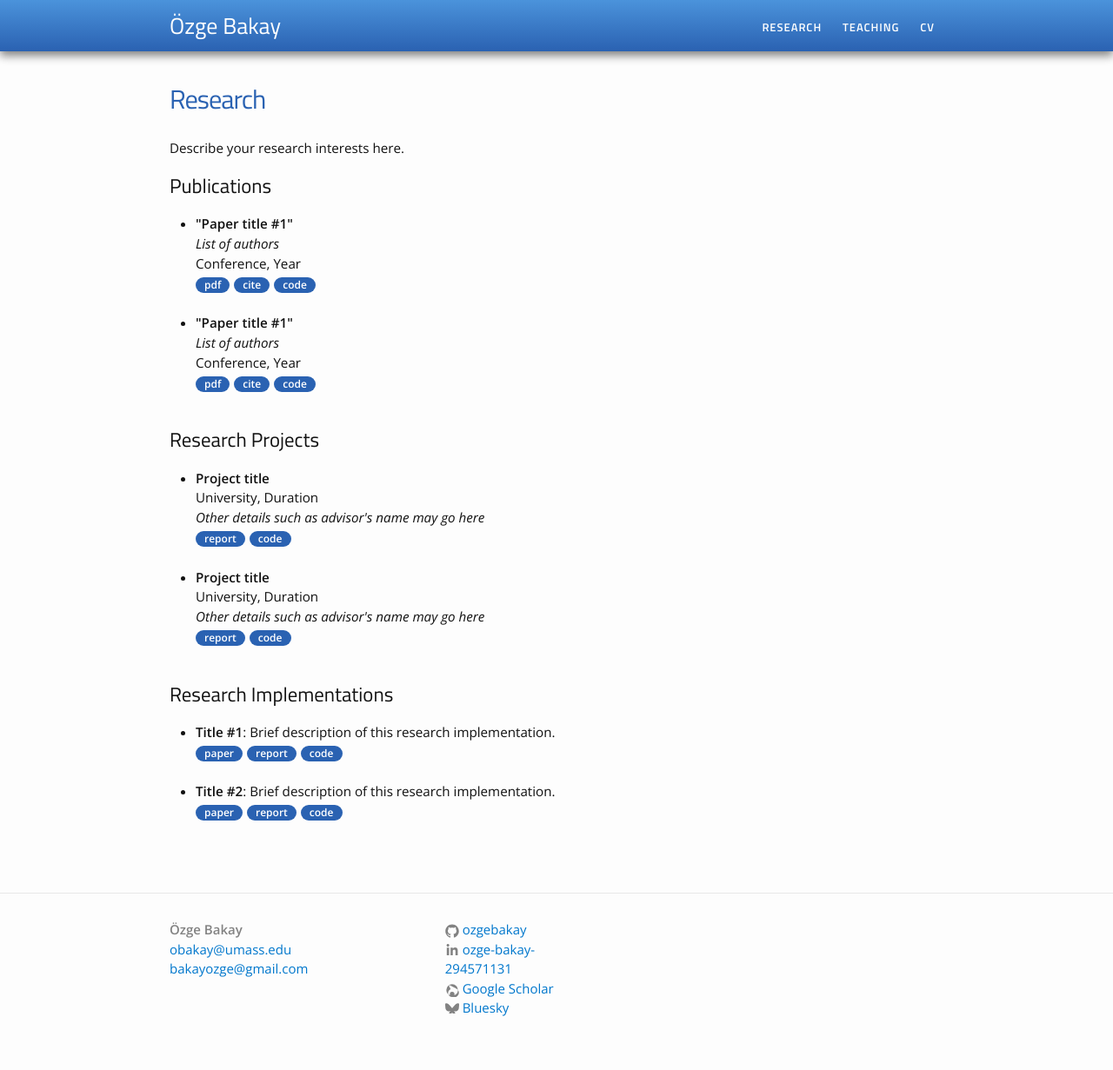
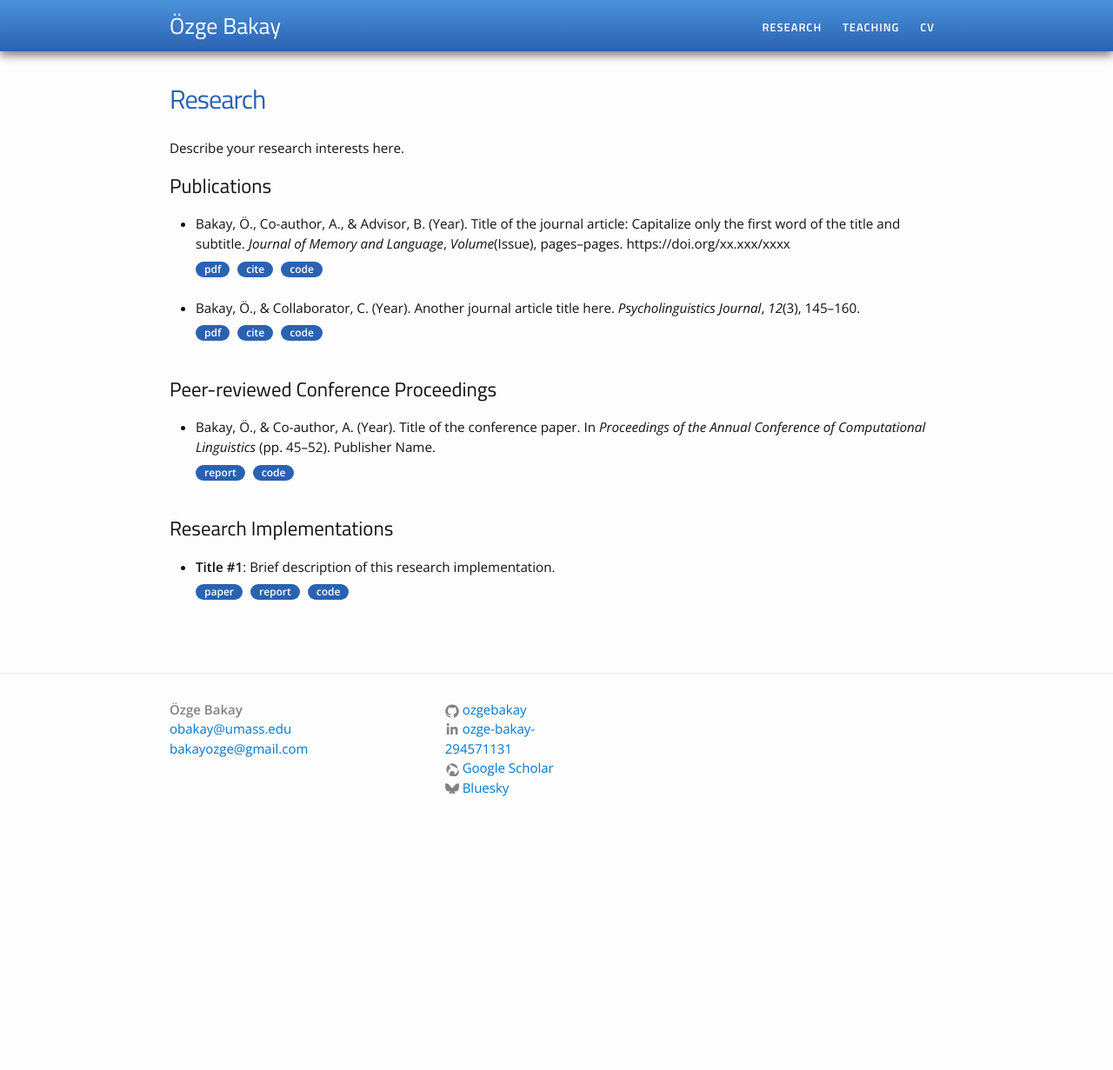
Before and after one commit to ozgebakay/ozgebakay.github.io, a Jekyll site: the page built from research.md, in a window 1280 px wide. Shown: the whole page at 87% size. Built offline with Jekyll 4.4.1, drawn with Linux system fonts in a browser that asks for light colours; after the commit the page ends 977 px from its top, so only the background shows below that.

Commit message:
Update research.md

```diff
--- a/research.md
+++ b/research.md
@@ -9,43 +9,46 @@ Describe your research interests here.
 <h2>Publications</h2>
 <ul>
 	<li>
-		<b>"Paper title #1"</b><br>
-		<i>List of authors</i><br>
-		Conference, Year<br>
-		<a href=""><div class="color-button">pdf</div></a><a href=""><div class="color-button">cite</div></a><a href=""><div class="color-button">code</div></a>
-	</li><br>
+		Bakay, Ö., Co-author, A., &amp; Advisor, B. (Year). Title of the journal article: Capitalize only the first word of the title and subtitle. <i>Journal of Memory and Language</i>, <i>Volume</i>(Issue), pages–pages. https://doi.org/xx.xxx/xxxx
+		<div class="button-container" style="margin-top: 5px;">
+			<a href="/assets/pdfs/your-paper-1.pdf"><div class="color-button" style="display:inline-block;">pdf</div></a>
+			<a href="#bibtex-id-1"><div class="color-button" style="display:inline-block;">cite</div></a>
+			<a href="https://github.com/yourusername/project-repo"><div class="color-button" style="display:inline-block;">code</div></a>
+		</div>
+	</li>
+	<br>
 	<li>
-		<b>"Paper title #1"</b><br>
-		<i>List of authors</i><br>
-		Conference, Year<br>
-		<a href=""><div class="color-button">pdf</div></a><a href=""><div class="color-button">cite</div></a><a href=""><div class="color-button">code</div></a>
-	</li><br>
+		Bakay, Ö., &amp; Collaborator, C. (Year). Another journal article title here. <i>Psycholinguistics Journal</i>, <i>12</i>(3), 145–160.
+		<div class="button-container" style="margin-top: 5px;">
+			<a href="/assets/pdfs/your-paper-2.pdf"><div class="color-button" style="display:inline-block;">pdf</div></a>
+			<a href="#bibtex-id-2"><div class="color-button" style="display:inline-block;">cite</div></a>
+			<a href="https://github.com/yourusername/project-repo2"><div class="color-button" style="display:inline-block;">code</div></a>
+		</div>
+	</li>
+	<br>
 </ul>
 
-<h2>Research Projects</h2>
+<h2>Peer-reviewed Conference Proceedings</h2>
 <ul>
 	<li>
-		<b>Project title</b><br>
-		University, Duration<br>
-		<i>Other details such as advisor's name may go here</i><br>
-		<a href=""><div class="color-button">report</div></a><a href=""><div class="color-button">code</div></a>
-	</li><br>
-	<li>
-		<b>Project title</b><br>
-		University, Duration<br>
-		<i>Other details such as advisor's name may go here</i><br>
-		<a href=""><div class="color-button">report</div></a><a href=""><div class="color-button">code</div></a>
-	</li><br>
+		Bakay, Ö., &amp; Co-author, A. (Year). Title of the conference paper. In <i>Proceedings of the Annual Conference of Computational Linguistics</i> (pp. 45–52). Publisher Name.
+		<div class="button-container" style="margin-top: 5px;">
+			<a href="/assets/pdfs/conference-paper-1.pdf"><div class="color-button" style="display:inline-block;">report</div></a>
+			<a href="https://github.com/yourusername/proceedings-code"><div class="color-button" style="display:inline-block;">code</div></a>
+		</div>
+	</li>
+	<br>
 </ul>
 
 <h2>Research Implementations</h2>
 <ul>
 	<li>
 		<b>Title #1</b>: Brief description of this research implementation.<br>
-		<a href=""><div class="color-button">paper</div></a><a href=""><div class="color-button">report</div></a><a href=""><div class="color-button">code</div></a>
-	</li><br>
-	<li>
-		<b>Title #2</b>: Brief description of this research implementation.<br>
-		<a href=""><div class="color-button">paper</div></a><a href=""><div class="color-button">report</div></a><a href=""><div class="color-button">code</div></a>
-	</li><br>
+		<div class="button-container" style="margin-top: 5px;">
+			<a href=""><div class="color-button" style="display:inline-block;">paper</div></a>
+			<a href=""><div class="color-button" style="display:inline-block;">report</div></a>
+			<a href=""><div class="color-button" style="display:inline-block;">code</div></a>
+		</div>
+	</li>
+	<br>
 </ul>
```
